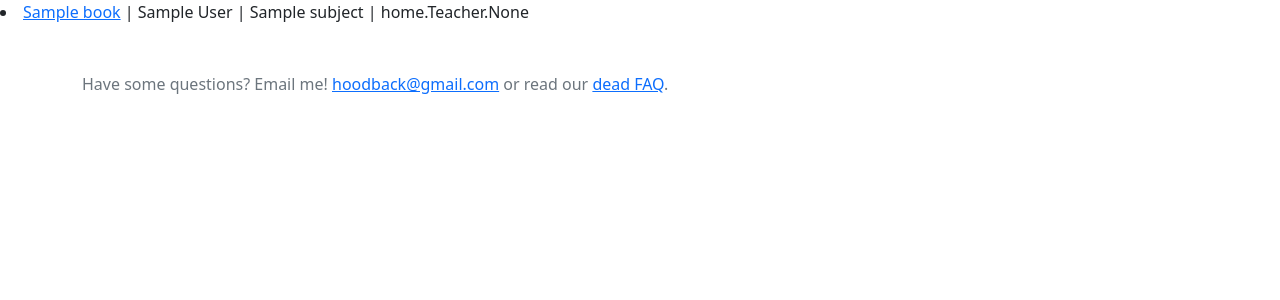
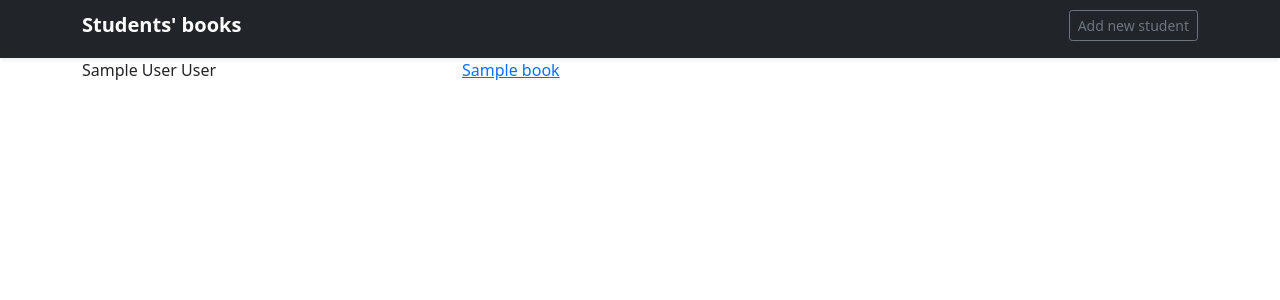
Before and after one commit to freddybone1/backend_HT6, a Django app: page /list/books in a window 1280 px wide. Shown: the top 300 px of the page. Run offline with Django 3.2, Linux system fonts and the light colour scheme; tables that the repository leaves empty hold one stand-in row (values such as "Sample post"); parts of the project's set-up code (start-up, migrations or seed data) failed here and were passed over.

Commit message:
add students books page with ability to go to update page of student book

```diff
--- a/home/templates/student_books.html
+++ b/home/templates/student_books.html
@@ -3,12 +3,31 @@
 {% block title %} Students books {% endblock %}
 
 {% block 'body' %}
+
+<header>
+  <div class="navbar navbar-dark bg-dark shadow-sm">
+    <div class="container">
+      <h3 class="navbar-brand d-flex align-items-center">
+        <strong>{% block page_name %}Students' books{% endblock %}</strong>
+        <h4><a href="{% url 'page_add_student' %}"><button type="button" class="btn btn-sm btn-outline-secondary">Add new student</button></a></h4>
+      </h3>
+    </div>
+  </div>
+</header>
 {% for student in students%}
-<li><a href="{%url 'page_books_update' id=student.id%}">{{student.book.title}}</a>  |   {{student.name}}  |   {{student.subject.title}}  |  {{student.teachers}} </li>
+<div class="container">
+  <div class="row align-items-start">
+    <div class="col">
+      {{student.name}} {{student.surname}}
+    </div>
+    <div class="col">
+      <a href="{%url 'page_books_update' id=student.id%}">{{student.book.title}}</a>
+    </div>
+    <div class="col">
 
-<!--<li>{{student.book.title}}  |   {{student.name}}  |   {{student.subject.title}}  |  {% if student.teachers.name %} {{student.teachers.name}} {% else %} No teacher {% endif %}</li>-->
-
+    </div>
+  </div>
+</div>
 {% endfor %}
 
-{% include 'footer.html' %}
 {% endblock %}
--- a/home/views.py
+++ b/home/views.py
@@ -94,15 +94,14 @@ class UpdateStudent(View):
 class StudentBook(View):
     def get(self, request):
         """
-        Func allow to update info about student using list/up/<id>
+        Func shows all students names and their books
+        and add ability to delete book and student via link
         """
 
-        books = Book.objects.all()
         students = Student.objects.all()
 
         context = {
-            'books': books,
-            'students': students
+            'students': students,
         }
 
         return render(request, 'student_books.html', context=context)
```
